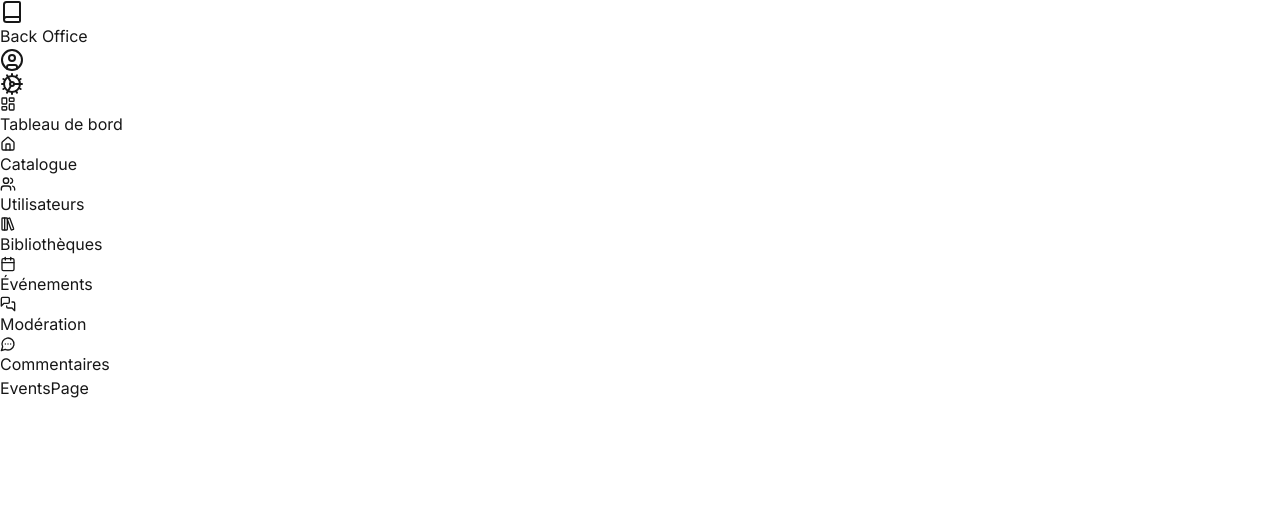
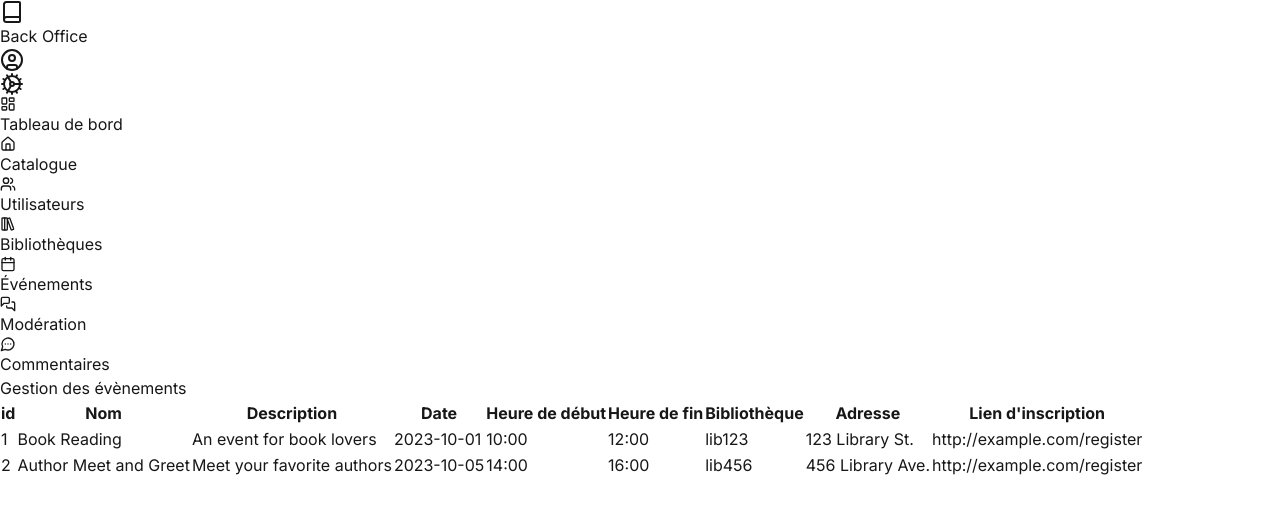
Before and after one commit to BiblioCorner/backoffice_bibliocorner, a Next.js app: page /catalog/events in a window 1280 px wide. Shown: the top 514 px of the page. Built offline with nearby package versions, Linux system fonts and the light colour scheme.

Commit message:
✨ Enhance Events page with a detailed table of event information and registration links

```diff
--- a/src/app/catalog/events/page.js
+++ b/src/app/catalog/events/page.js
@@ -1,9 +1,80 @@
-import React from 'react'
+"use client";
+import Table from "@/components/ui/Table";
+import { createColumnHelper } from "@tanstack/react-table";
+import Link from "next/link";
+import React from "react";
 
 const EventsPage = () => {
+  const events = [
+    {
+      id: "1",
+      name: "Book Reading",
+      description: "An event for book lovers",
+      date: "2023-10-01",
+      start_time: "10:00",
+      end_time: "12:00",
+      library_id: "lib123",
+      address: "123 Library St.",
+      register_link: "http://example.com/register",
+    },
+    {
+      id: "2",
+      name: "Author Meet and Greet",
+      description: "Meet your favorite authors",
+      date: "2023-10-05",
+      start_time: "14:00",
+      end_time: "16:00",
+      library_id: "lib456",
+      address: "456 Library Ave.",
+      register_link: "http://example.com/register",
+    },
+  ];
+
+  const columnHelper = createColumnHelper();
+
+  const columns = [
+    columnHelper.accessor("id", {
+      cell: (info) => info.getValue(),
+    }),
+    columnHelper.accessor("name", {
+      header: "Nom",
+      cell: (info) => info.getValue(),
+    }),
+    columnHelper.accessor("description", {
+      header: "Description",
+      cell: (info) => info.getValue(),
+    }),
+    columnHelper.accessor("date", {
+      header: "Date",
+      cell: (info) => info.getValue(),
+    }),
+    columnHelper.accessor("start_time", {
+      header: "Heure de début",
+      cell: (info) => info.getValue(),
+    }),
+    columnHelper.accessor("end_time", {
+      header: "Heure de fin",
+      cell: (info) => info.getValue(),
+    }),
+    columnHelper.accessor("library_id", {
+      header: "Bibliothèque",
+      cell: (info) => info.getValue(),
+    }),
+    columnHelper.accessor("address", {
+      header: "Adresse",
+      cell: (info) => info.getValue(),
+    }),
+    columnHelper.accessor("register_link", {
+      header: "Lien d'inscription",
+      cell: (info) => <Link href={info.getValue()}>{info.getValue()}</Link>,
+    }),
+  ];
   return (
-    <div>EventsPage</div>
-  )
-}
+    <>
+      <h1 className="text-2xl font-bold">Gestion des évènements</h1>
+      <Table columns={columns} data={events} />
+    </>
+  );
+};
 
-export default EventsPage
+export default EventsPage;
```
